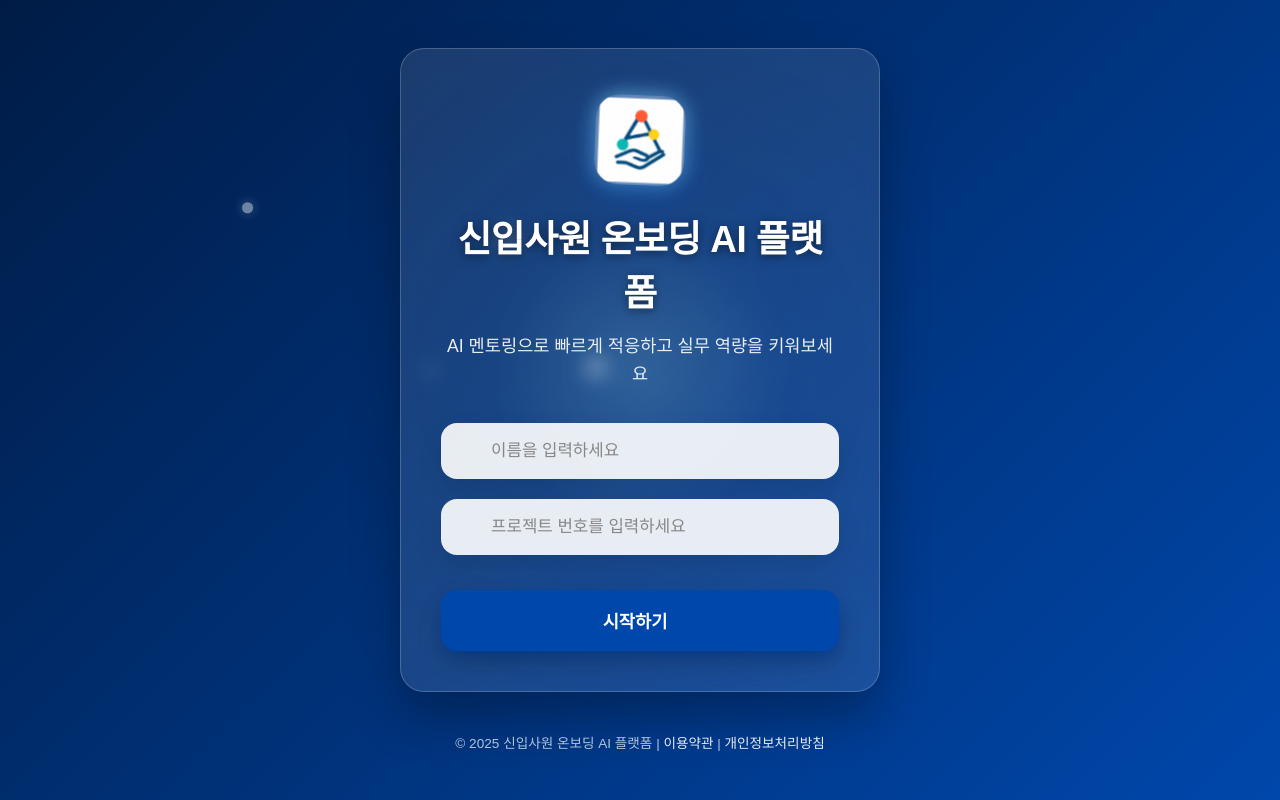
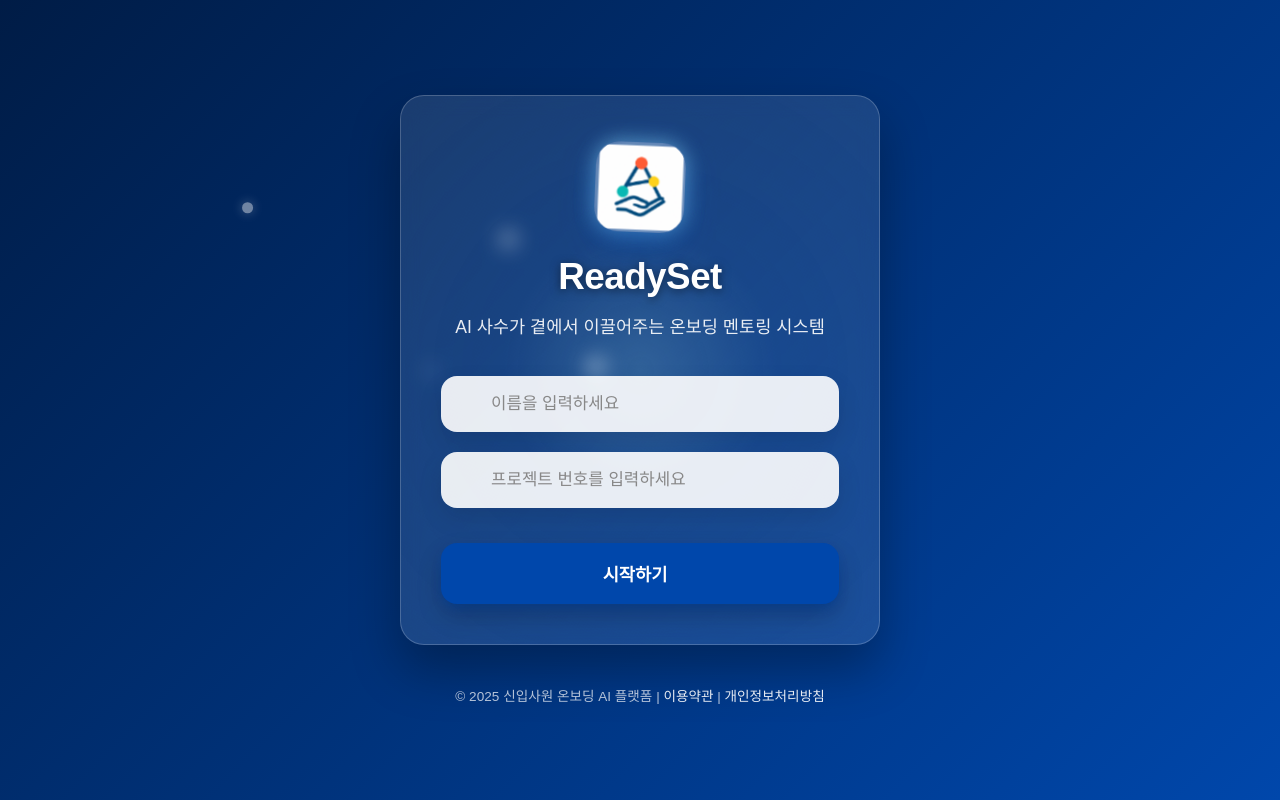
Before and after one commit to happy6team/ReadySet_Front, a Vue app: page / in a window 1280 px wide. Built offline with nearby package versions, Linux system fonts and the light colour scheme.

Commit message:
style:startpage 수정

```diff
--- a/src/views/Startpage.vue
+++ b/src/views/Startpage.vue
@@ -18,8 +18,8 @@
           </div>
 
           <div class="start-header">
-            <h1>신입사원 온보딩 AI 플랫폼</h1>
-            <p>AI 멘토링으로 빠르게 적응하고 실무 역량을 키워보세요</p>
+            <h1>ReadySet</h1>
+            <p>AI 사수가 곁에서 이끌어주는 온보딩 멘토링 시스템</p>
           </div>
 
           <div class="form-container">
```
